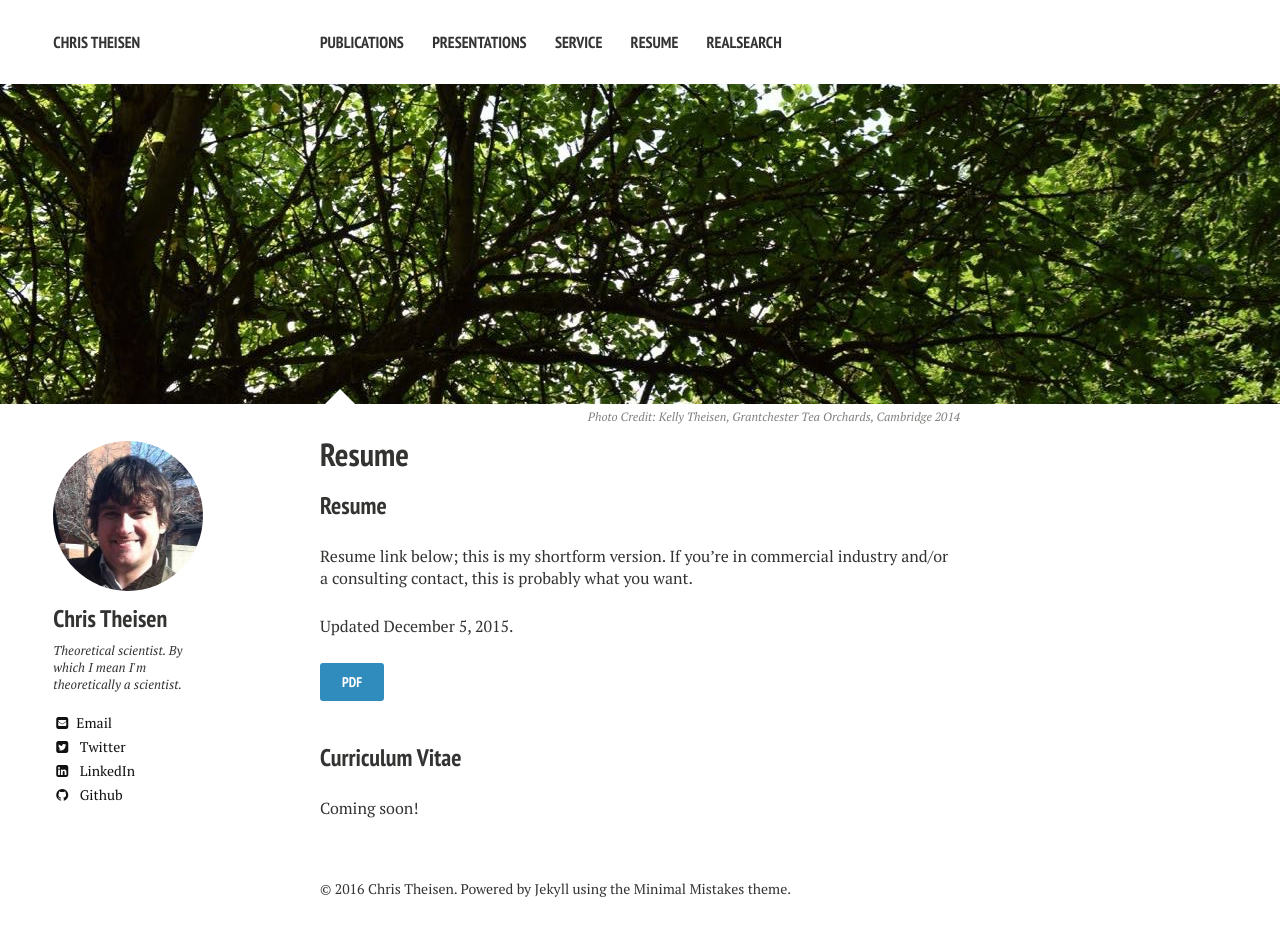
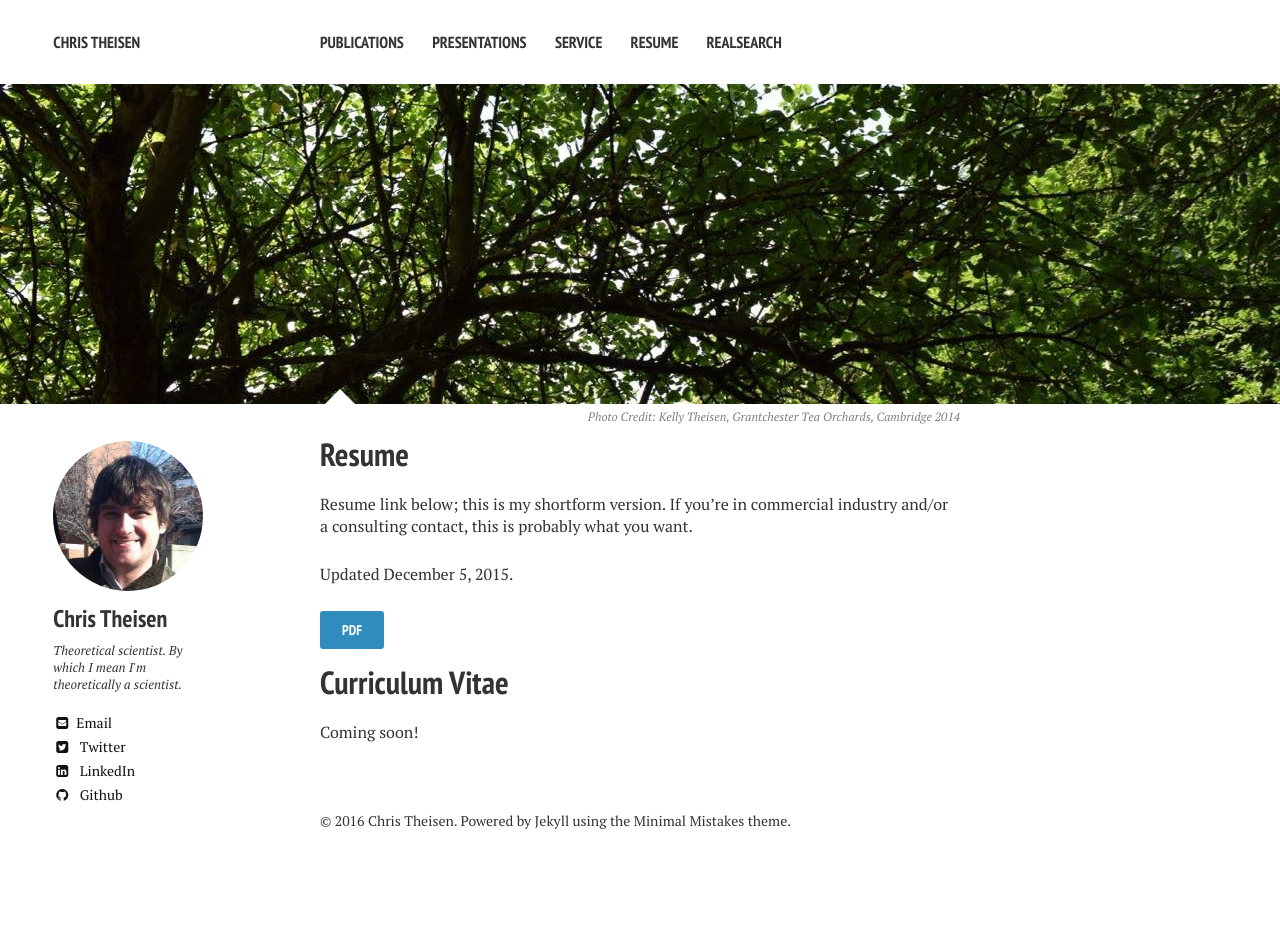
Before and after one commit to theisencr/old_webpage, a Jekyll site: the page built from resume/index.md, in a window 1280 px wide. Built offline with Jekyll 4.4.1, drawn with Linux system fonts in a browser that asks for light colours; nearby versions of some CDN libraries; after the commit the page ends 900 px from its top, so only the background shows below that.

Commit message:
Update index.md

```diff
--- a/resume/index.md
+++ b/resume/index.md
@@ -10,14 +10,12 @@ image:
   creditlink:
 ---
 
-### Resume
-
 Resume link below; this is my shortform version. If you're in commercial industry and/or a consulting contact, this is probably what you want.
 
 Updated December 5, 2015.
 
 <div markdown="0"><a href="https://github.com/theisencr/theisencr.github.io/blob/master/assets/ctheisen_resume.pdf" class="btn btn-info">PDF</a></div>
 
-### Curriculum Vitae
+# Curriculum Vitae
 
 Coming soon!
```
